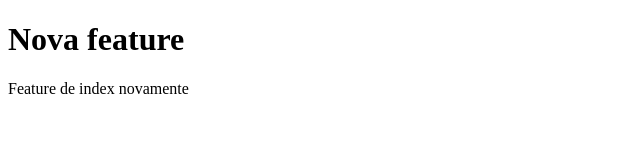
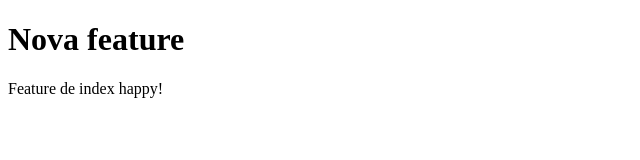
Before and after one commit to DeiseCAPBarbosa/gha_tests, a plain HTML site: page src/index.html in a window 1280 px wide. Shown: the full height of the page, 0-640 px from the left. Drawn offline with Linux system fonts and the light colour scheme.

Commit message:
Update index messages

```diff
--- a/src/index.html
+++ b/src/index.html
@@ -10,7 +10,7 @@
             Nova feature
         </h1>
         <p>
-            Feature de index novamente
+            Feature de index happy!
         </p>
     </body>
 </html>
```
